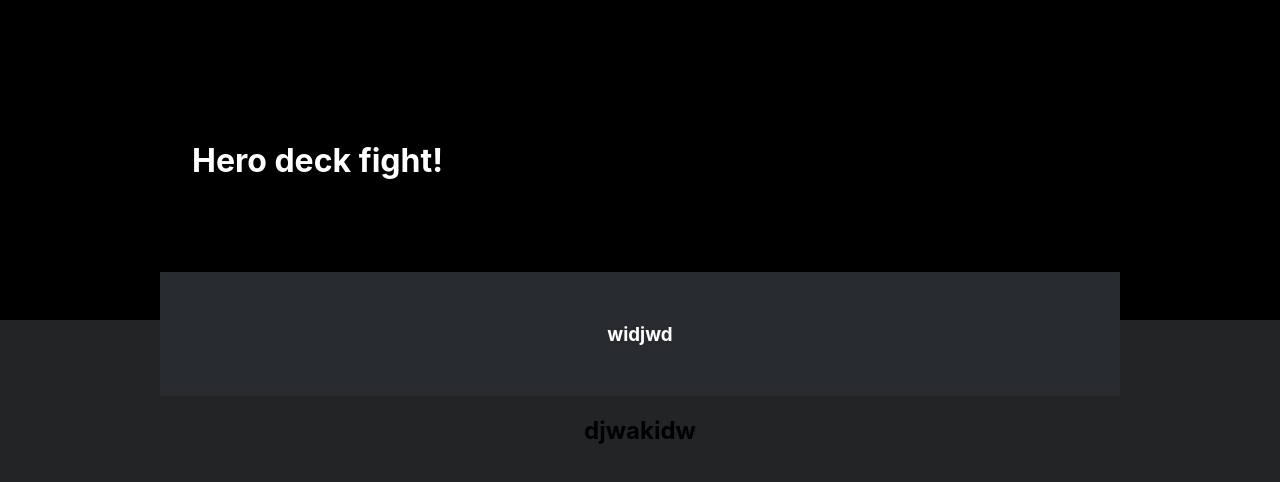
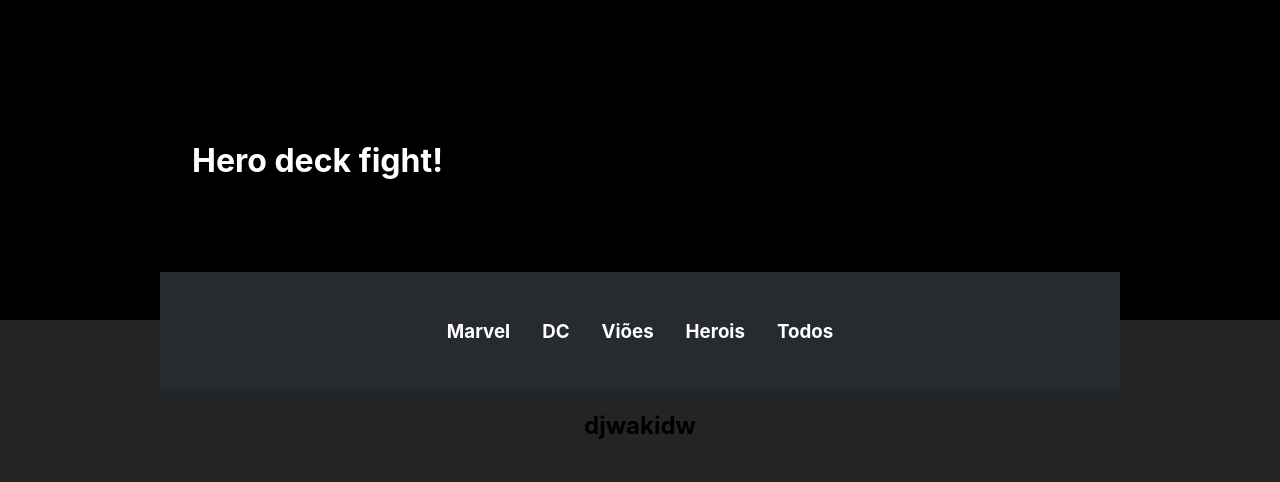
Before and after one commit to brenooliveiranascimento/desafio-front, a React (Create React App) app in the folder frontend/: page / in a window 1280 px wide. Shown: the top 482 px of the page. Built offline with nearby package versions, Linux system fonts and the light colour scheme.

Commit message:
add store and root reducer

```diff
--- a/frontend/package.json
+++ b/frontend/package.json
@@ -10,17 +10,18 @@
     "@types/node": "^16.11.66",
     "@types/react": "^18.0.21",
     "@types/react-dom": "^18.0.6",
+    "@types/react-router-dom": "^5.3.3",
     "@types/redux": "^3.6.0",
-    "@types/react-router-dom": "^5.3.3",
     "@types/styled-components": "^5.1.26",
     "axios": "^1.1.3",
     "react": "^18.2.0",
     "react-dom": "^18.2.0",
     "react-redux": "^8.0.4",
+    "react-router-dom": "^5.0.0",
     "react-scripts": "5.0.1",
     "redux": "^4.2.0",
+    "redux-devtools-extension": "^2.13.9",
     "redux-thunk": "^2.4.1",
-    "react-router-dom": "^5.0.0",
     "styled-components": "^5.3.6",
     "typescript": "^4.8.4",
     "web-vitals": "^2.1.4"
--- a/frontend/src/Components/Filters/Filters.tsx
+++ b/frontend/src/Components/Filters/Filters.tsx
@@ -4,7 +4,11 @@
 function Filters() {
   return (
     <section className="filter_container">
-      <h1>widjwd</h1>
+      <h1>Marvel</h1>
+      <h1>DC</h1>
+      <h1>Viões</h1>
+      <h1>Herois</h1>
+      <h1>Todos</h1>
     </section>
   );
 }
--- a/frontend/src/Components/Filters/filters.css
+++ b/frontend/src/Components/Filters/filters.css
@@ -10,3 +10,7 @@
   justify-content: center;
   flex-wrap: wrap;
 }
+
+.filter_container h1 {
+  margin: 1rem;
+}
--- /dev/null
+++ b/frontend/src/redux/modules/rootReducer.ts
@@ -0,0 +1,6 @@
+import { combineReducers } from 'redux';
+
+const rootReducer = combineReducers({
+});
+
+export default rootReducer;
```
Also changed, not shown: frontend/src/redux/store/index.ts (added, +8 -0 lines), 1 other file (tests, documents, lock files or other folders).
